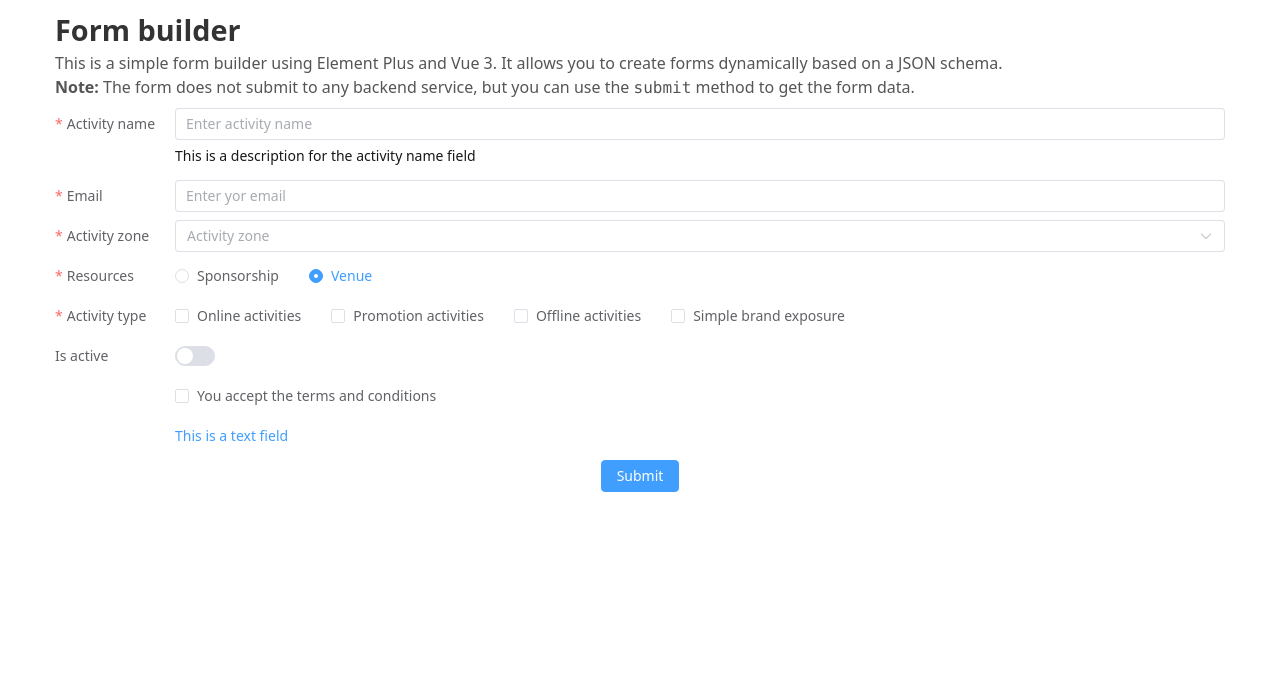
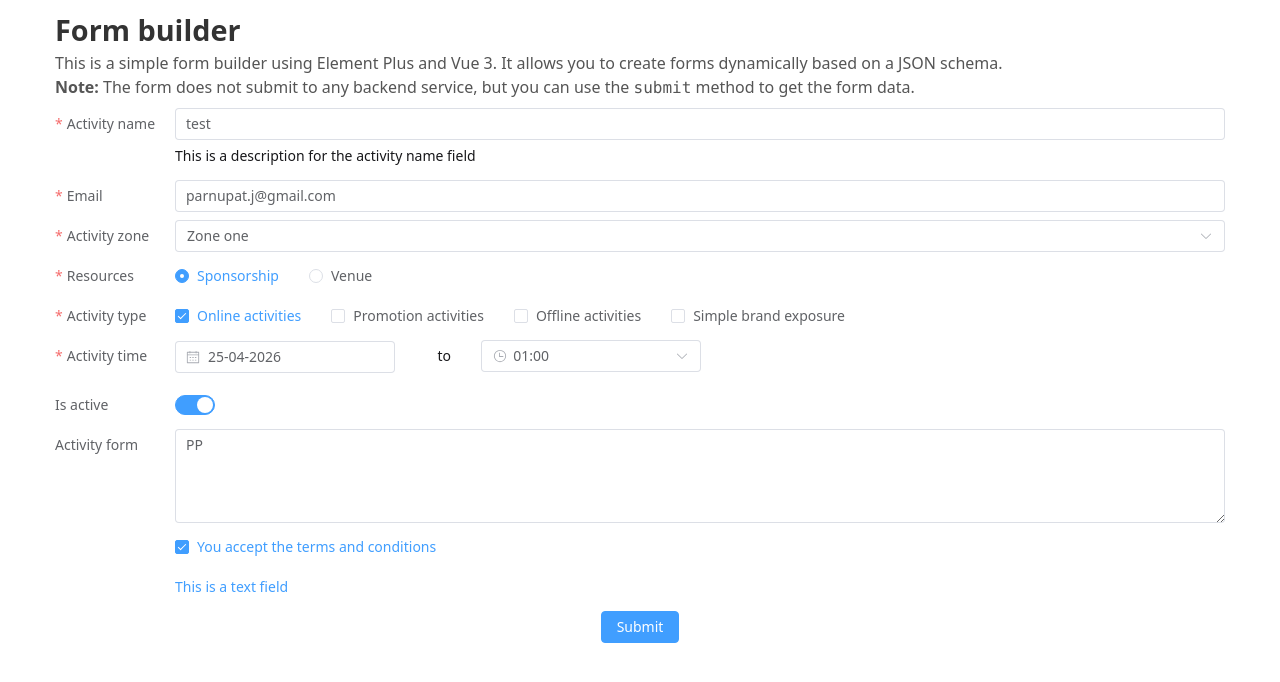
Before and after one commit to Friske2/FormBuilder, a Vue app: page / in a window 1280 px wide. Shown: the top 682 px of the page. Built offline with nearby package versions, Linux system fonts and the light colour scheme.

Commit message:
feat: integrate form model and change tracking in FormBuilder component
- Added v-model support to bind form data in App.vue.
- Implemented onFormChange event to notify changes in form state.
- Enhanced FormBuilder to emit updates on form changes using watch.

```diff
--- a/src/App.vue
+++ b/src/App.vue
@@ -14,7 +14,9 @@
       ref="elForm"
       :schema="fields"
       :validate="exampleValidate"
+      :onFormChange="(form) => console.log('Form changed:', form)"
       profileId="agent"
+      v-model="form"
     />
     <div class="flex justify-center">
       <el-button type="primary" @click="submitForm">Submit</el-button>
@@ -31,6 +33,19 @@ interface FormBuilderRef {
   submit: () => Promise<any>;
 }
 const fields = reactive<Schema>(exampleForm);
+const form = ref({
+  name: "test",
+  email: "parnupat.j@gmail.com",
+  region: "shanghai",
+  resource: "Sponsorship",
+  type: [1],
+  date1: "2026-04-25",
+  time1: "01:00",
+  isActive: true,
+  desc: "PP",
+  isAccepted: true,
+  text: null,
+});
 const elForm = ref<FormBuilderRef | null>(null);
 const submitForm = async () => {
   if (!elForm.value) return;
--- a/src/components/FormBuilder.vue
+++ b/src/components/FormBuilder.vue
@@ -51,7 +51,7 @@
 </template>
 <script lang="ts" setup>
 import { initStructure } from "./Form";
-import { reactive, ref } from "vue";
+import { reactive, ref, watch } from "vue";
 import FieldItem from "./FieldItem.vue";
 import FieldCol from "./FieldCol.vue";
 import FieldSpan from "./fields/FieldSpan.vue";
@@ -68,7 +68,10 @@ const props = defineProps<{
   schema: Schema;
   validate: ValidationSchema;
   profileId: string;
+  modelValue?: FormType;
+  onFormChange?: (form: FormType) => void;
 }>();
+const emit = defineEmits<{ "update:modelValue": [form: FormType] }>();
 const fields = reactive<Schema>(props.schema);
 const profileId = ref<string>(props.profileId);
 const validateProfile = ref<ValidationSchema>(props.validate).value[
@@ -77,8 +80,18 @@ const validateProfile = ref<ValidationSchema>(props.validate).value[
 const validateConfig = reactive<FormValidationConfig>(validateProfile);
 const warpField = useValiatator(fields, validateConfig);
 const form = reactive<FormType>(initStructure(fields));
+if (props.modelValue) {
+  Object.assign(form, props.modelValue);
+}
 const config = useConfigForm();
-
+watch(
+  form,
+  () => {
+    emit("update:modelValue", form);
+    props.onFormChange?.(form);
+  },
+  { deep: true },
+);
 useFieldEffects(warpField, form);
 const warpElForm = ref<ElFormInstance | null>(null);
 const { advancedValidations } = validateConfig;
```
